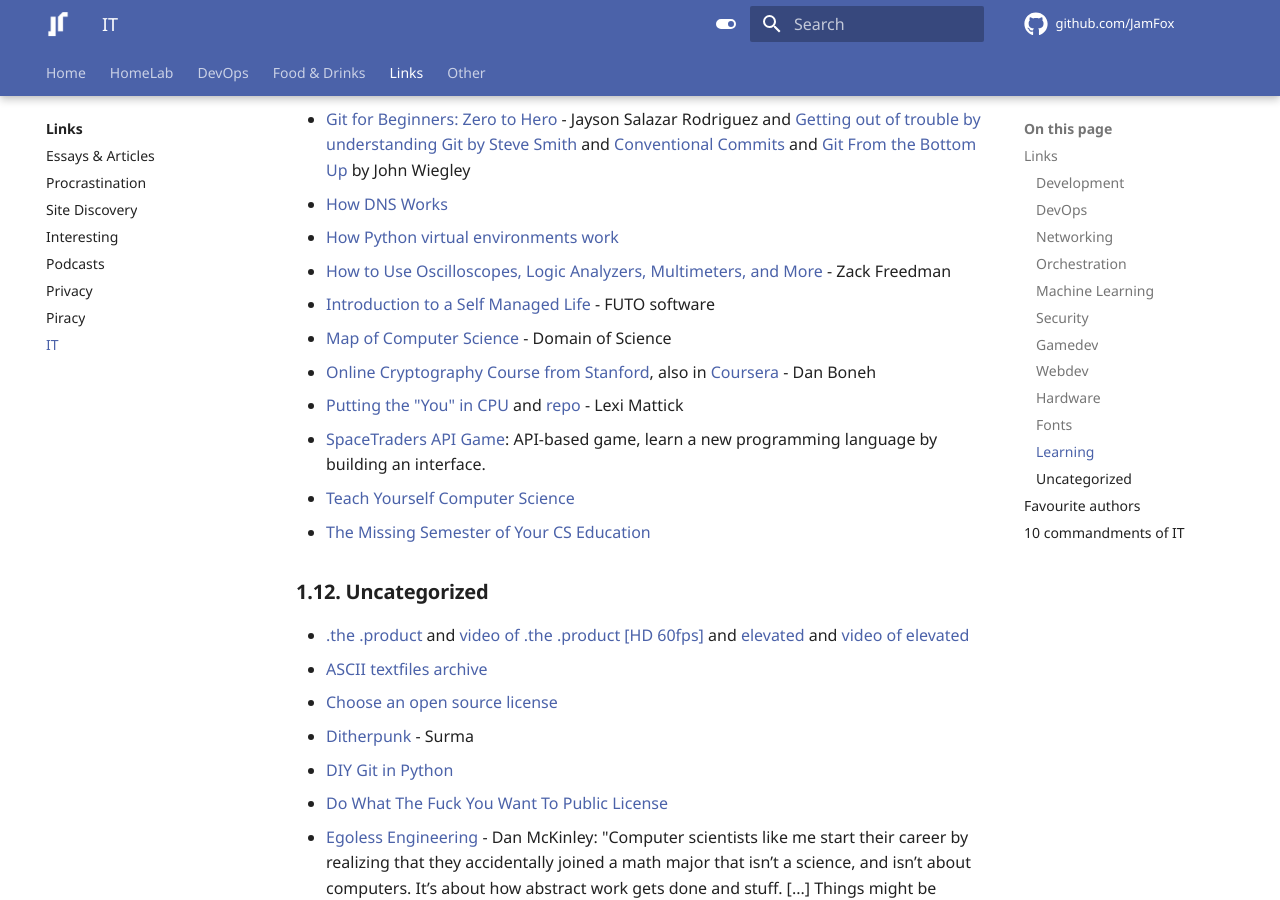
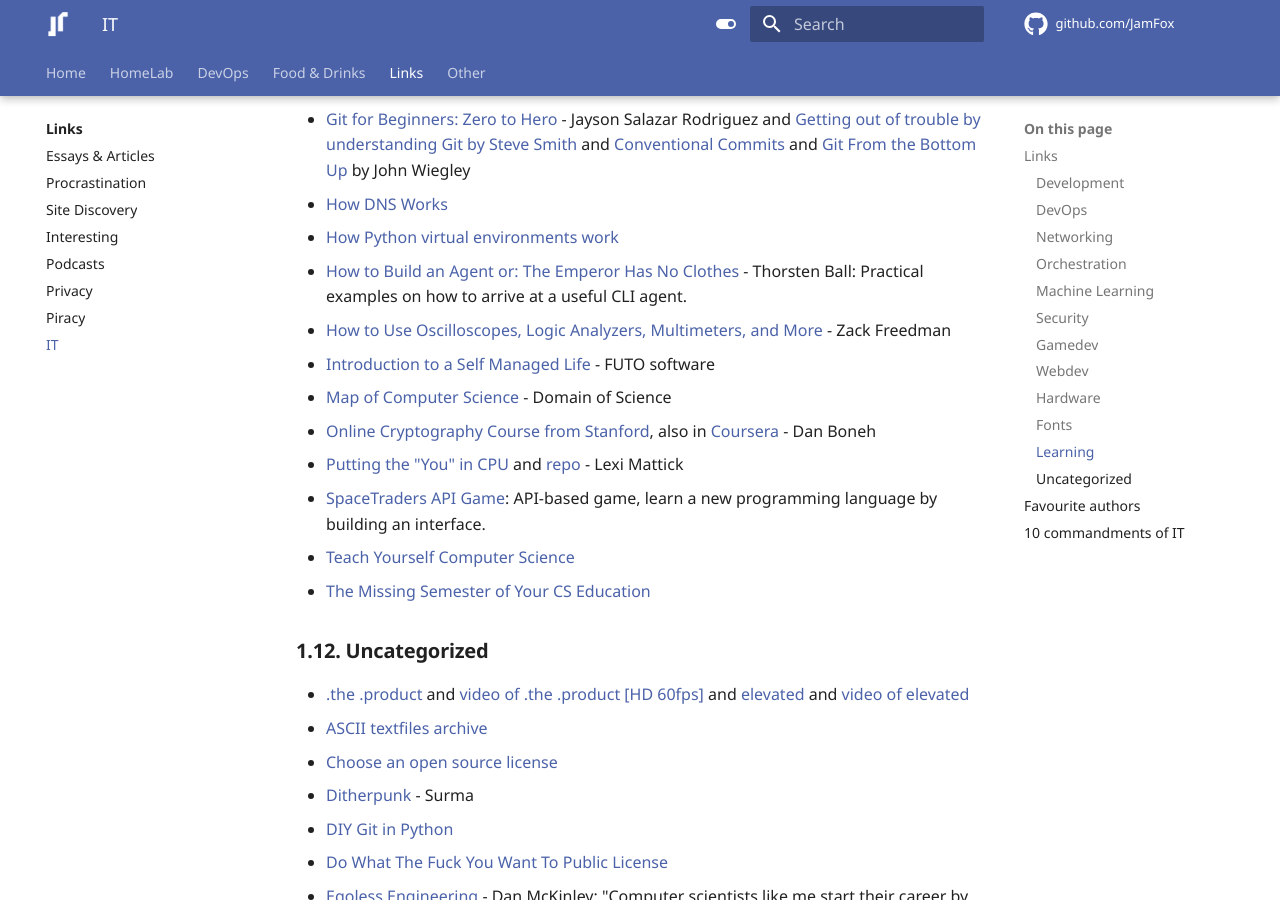
Before and after one commit to JamFox/docs.jamfox.dev, an MkDocs documentation site: the page built from docs/content/links/it.md, in a window 1280 px wide and 900 px high, scrolled down 3634 px. Built offline with MkDocs 1.6.1 and Material for MkDocs 9.7.7, drawn with Linux system fonts in a browser that asks for light colours; comment, search, counter and statistics services are not loaded.

Commit message:
add some

```diff
--- a/docs/content/links/it.md
+++ b/docs/content/links/it.md
@@ -113,6 +113,7 @@ title: "IT"
 - [Git for Beginners: Zero to Hero](https://jdsalaro.com/blog/git-tutorial/) - Jayson Salazar Rodriguez and [Getting out of trouble by understanding Git by Steve Smith](https://youtu.be/sevc6668cQ0) and [Conventional Commits](https://www.conventionalcommits.org/en/v1.0.0/) and [Git From the Bottom Up](https://jwiegley.github.io/git-from-the-bottom-up/) by John Wiegley
 - [How DNS Works](https://howdns.works/)
 - [How Python virtual environments work](https://snarky.ca/how-virtual-environments-work/)
+- [How to Build an Agent or: The Emperor Has No Clothes](https://ampcode.com/how-to-build-an-agent) - Thorsten Ball: Practical examples on how to arrive at a useful CLI agent.
 - [How to Use Oscilloscopes, Logic Analyzers, Multimeters, and More](https://youtu.be/SSp1wn0Abck) - Zack Freedman
 - [Introduction to a Self Managed Life](https://wiki.futo.org/wiki/Introduction_to_a_Self_Managed_Life:_a_13_hour_%26_28_minute_presentation_by_FUTO_software) - FUTO software
 - [Map of Computer Science](https://youtu.be/SzJ46YA_RaA) - Domain of Science
```
Also changed, not shown: docs/content/links/index.md (+2 -0 lines).
